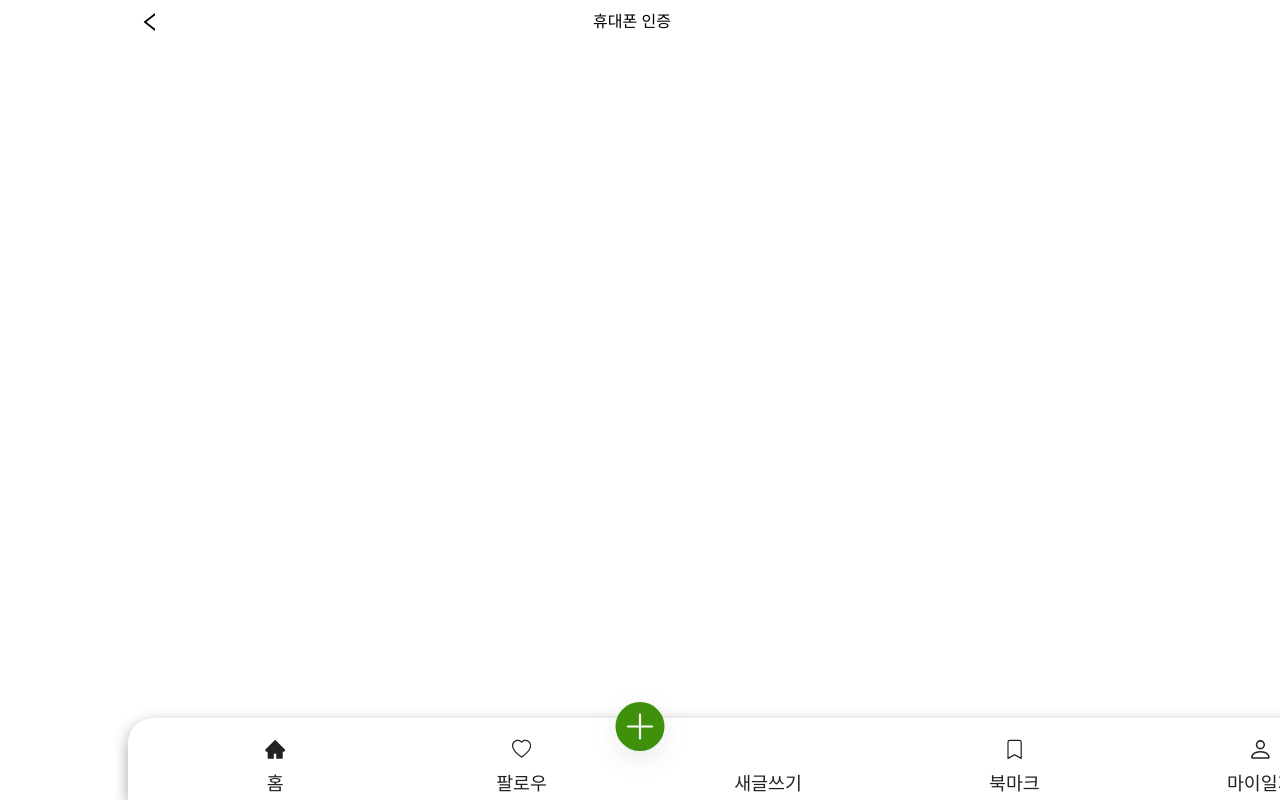
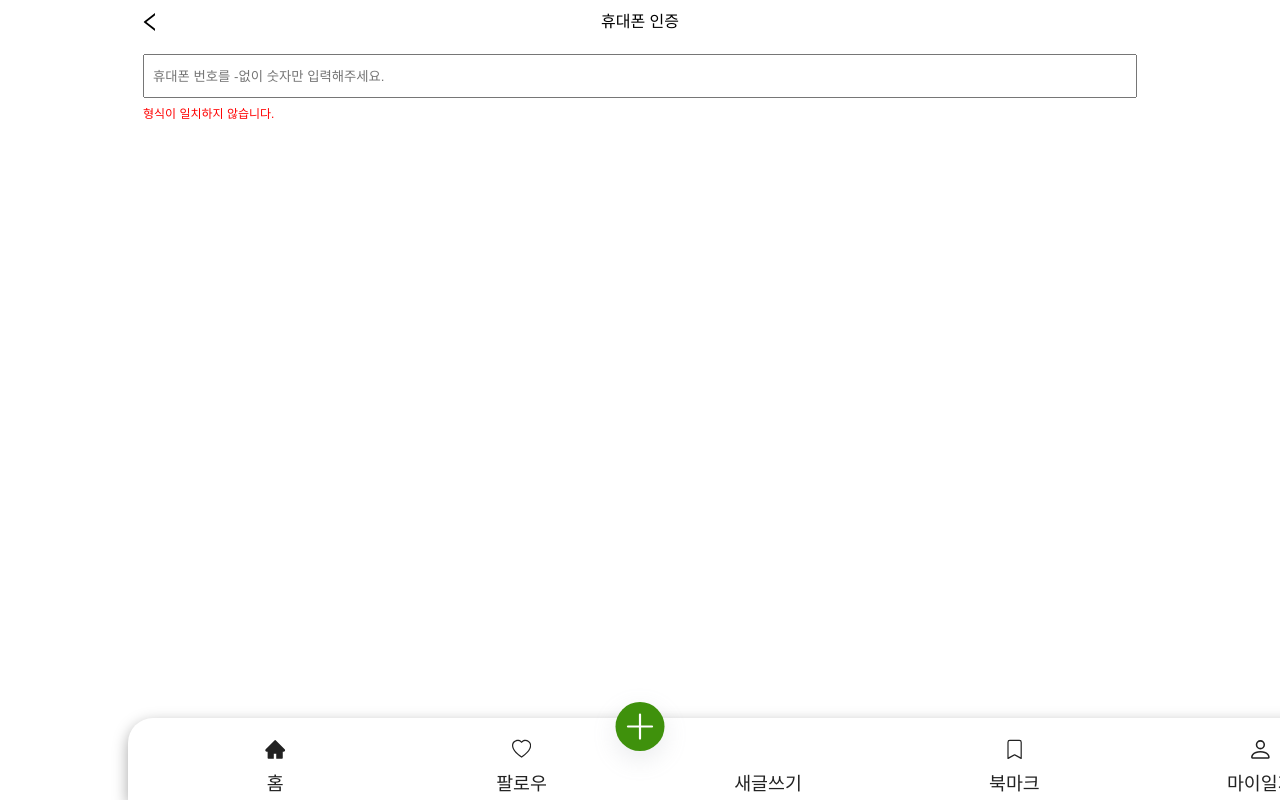
Before and after one commit to codestates-seb/seb43_main_008, a Next.js app in the folder client/: page /phoneAuth in a window 1280 px wide. Built offline with nearby package versions, Linux system fonts and the light colour scheme; a web font is replaced by a local one.

Commit message:
Style: 휴대폰 인증 페이지 레이아웃 완성

```diff
--- a/client/app/Header.tsx
+++ b/client/app/Header.tsx
@@ -63,8 +63,8 @@ const SaveButtonContainer = styled.div`
   display: flex;
   align-items: center;
   height: 44px;
-  width: 60px;
-  padding: 10px;
+  width: 44px;
+  padding: 10px 10px 10px 0;
 `;
 
 const SaveButton = styled.button`
--- a/client/app/global.css
+++ b/client/app/global.css
@@ -15,7 +15,16 @@ button {
     cursor: pointer;
 }
 
+input, textarea, button {
+    outline: none;
+}
+
 .mainContainer {
     max-width: 1024px;
     margin: 0 auto;
 }
+
+.pageContainer {
+    width: 100%;
+    height: 100vh;
+}
--- a/client/app/login/page.tsx
+++ b/client/app/login/page.tsx
@@ -5,7 +5,7 @@ import SocialLoginButtonBox from "./SocialLoginButtonBox";
 
 export default function Login() {
   return (
-    <div className={styles.pageContainer}>
+    <div className={`${styles.loginPage} pageContainer`}>
       <Image
         src="/logoSquare.png"
         alt="App Main Logo"
--- a/client/app/login/pageContainer.module.css
+++ b/client/app/login/pageContainer.module.css
@@ -1,8 +1,6 @@
-.pageContainer {
+.loginPage {
     display: flex;
     flex-direction: column;
     justify-content: center;
     align-items: center;
-    width: 100%;
-    height: 100vh;
 }
--- a/client/app/memberEdit/ProfileEdit.tsx
+++ b/client/app/memberEdit/ProfileEdit.tsx
@@ -45,7 +45,6 @@ const NicknameInput = styled.input`
   border-radius: 5px;
   background-color: #f2f2f2;
   padding: 3px 15px;
-  outline: none;
 `;
 
 const MemberDescriptionTextarea = styled.textarea`
@@ -56,7 +55,6 @@ const MemberDescriptionTextarea = styled.textarea`
   border-radius: 5px;
   background-color: #f2f2f2;
   padding: 10px 15px;
-  outline: none;
   resize: none;
 
   @media (min-width: 800px) {
--- /dev/null
+++ b/client/app/phoneAuth/PhoneAuthSubmit.tsx
@@ -0,0 +1,101 @@
+"use client";
+
+import { useEffect, useState } from "react";
+import styled from "styled-components";
+
+export default function Header() {
+  const [phoneNumber, setPhoneNumber] = useState("");
+  const [regexPass, setRegexPass] = useState(false);
+
+  const handleExtractNumberFromValue = (
+    e: React.ChangeEvent<HTMLInputElement>
+  ) => {
+    setPhoneNumber(e.target.value.replace(/[^0-9]/g, ""));
+  };
+
+  const submitHandler = () => {
+    console.log("submitHandler");
+  };
+
+  useEffect(() => {
+    const regPhone = /^01([0|1|6|7|8|9])([0-9]{3,4})([0-9]{4})$/;
+    if (regPhone.test(phoneNumber)) {
+      setRegexPass(true);
+    } else {
+      setRegexPass(false);
+    }
+  }, [phoneNumber]);
+
+  return (
+    <>
+      <InputContainer>
+        <PhoneAuthInput
+          type="tel"
+          value={phoneNumber}
+          maxLength={11}
+          placeholder="휴대폰 번호를 -없이 숫자만 입력해주세요."
+          onChange={handleExtractNumberFromValue}
+        />
+      </InputContainer>
+      {regexPass ? null : (
+        <RegexErrorSpan> 형식이 일치하지 않습니다.</RegexErrorSpan>
+      )}
+      <ButtonContainer>
+        <AuthNumberSubmitButton
+          onClick={submitHandler}
+          disabled={!regexPass}
+          regexPass={regexPass}
+        >
+          인증하기
+        </AuthNumberSubmitButton>
+      </ButtonContainer>
+    </>
+  );
+}
+
+const InputContainer = styled.div`
+  display: flex;
+  justify-content: center;
+  align-items: center;
+  padding: 10px 15px 5px 15px;
+`;
+
+const PhoneAuthInput = styled.input`
+  width: 100%;
+  height: 44px;
+  padding: 3px 8px;
+`;
+
+const RegexErrorSpan = styled.span`
+  color: red;
+  font-size: 12px;
+  margin-left: 15px;
+`;
+
+const ButtonContainer = styled.div`
+  position: absolute;
+  bottom: 0;
+  display: flex;
+  justify-content: center;
+  align-items: center;
+  max-width: 1024px;
+  width: 100%;
+  height: 60px;
+  padding: 10px 15px;
+  border-radius: 4px;
+`;
+
+interface AuthNumberSubmitButtonProps {
+  disabled: boolean;
+  regexPass: boolean;
+}
+
+const AuthNumberSubmitButton = styled.button<AuthNumberSubmitButtonProps>`
+  height: 100%;
+  width: 100%;
+  border: none;
+  border-radius: 4px;
+  background-color: ${(props) => (props.regexPass ? "#0078ff" : "#b6b6b8")};
+  color: #ffffff;
+  cursor: ${(props) => (props.regexPass ? "pointer" : "not-allowed")};
+`;
--- a/client/app/phoneAuth/page.tsx
+++ b/client/app/phoneAuth/page.tsx
@@ -1,7 +1,15 @@
 import Header from "../Header";
+import PhoneAuthSubmit from "./PhoneAuthSubmit";
 
 export default function PhoneAuthPage() {
   return (
-    <Header backButton={true} textContent={"휴대폰 인증"} saveButton={false} />
+    <div className="pageContainer">
+      <Header
+        backButton={true}
+        textContent={"휴대폰 인증"}
+        saveButton={false}
+      />
+      <PhoneAuthSubmit />
+    </div>
   );
 }
```
